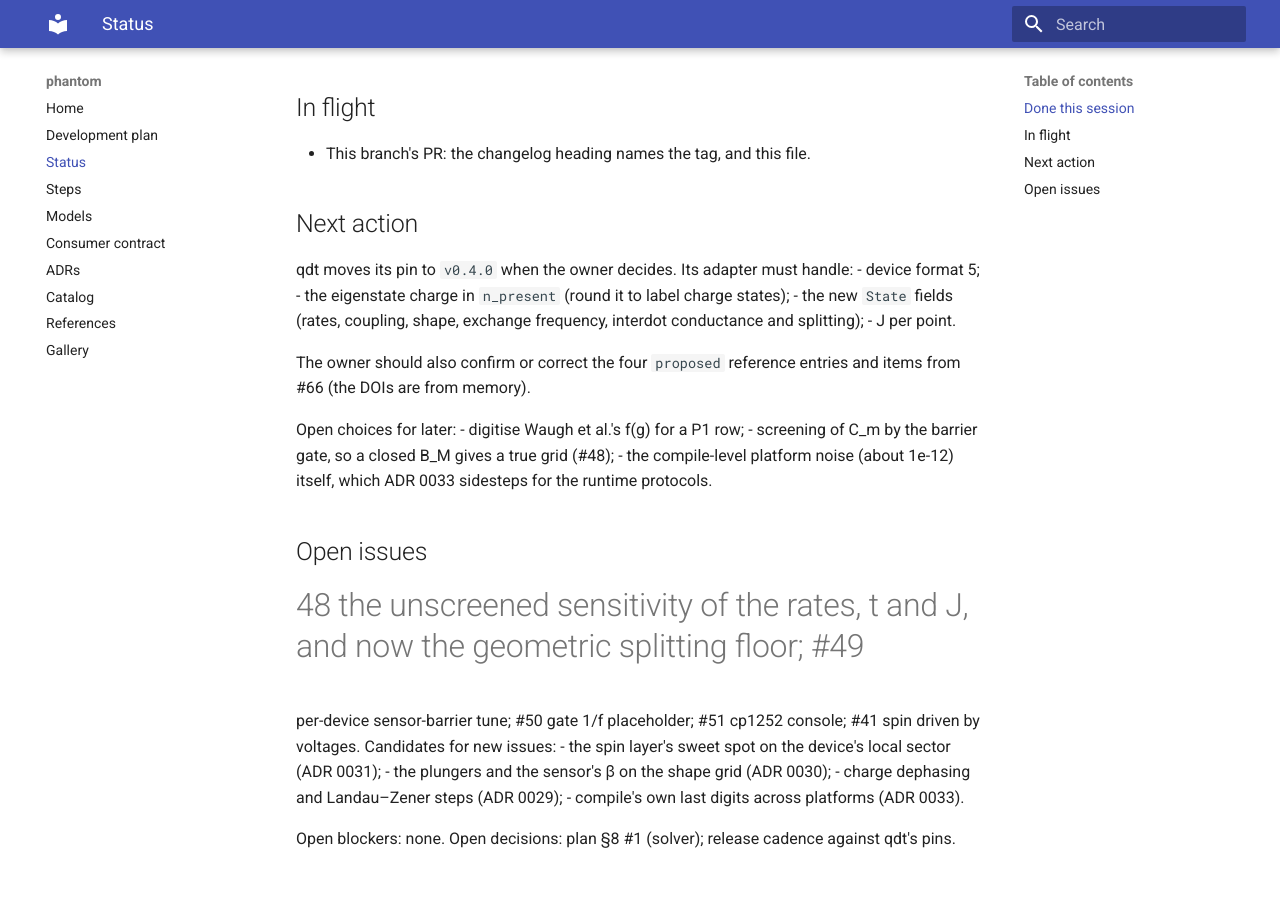
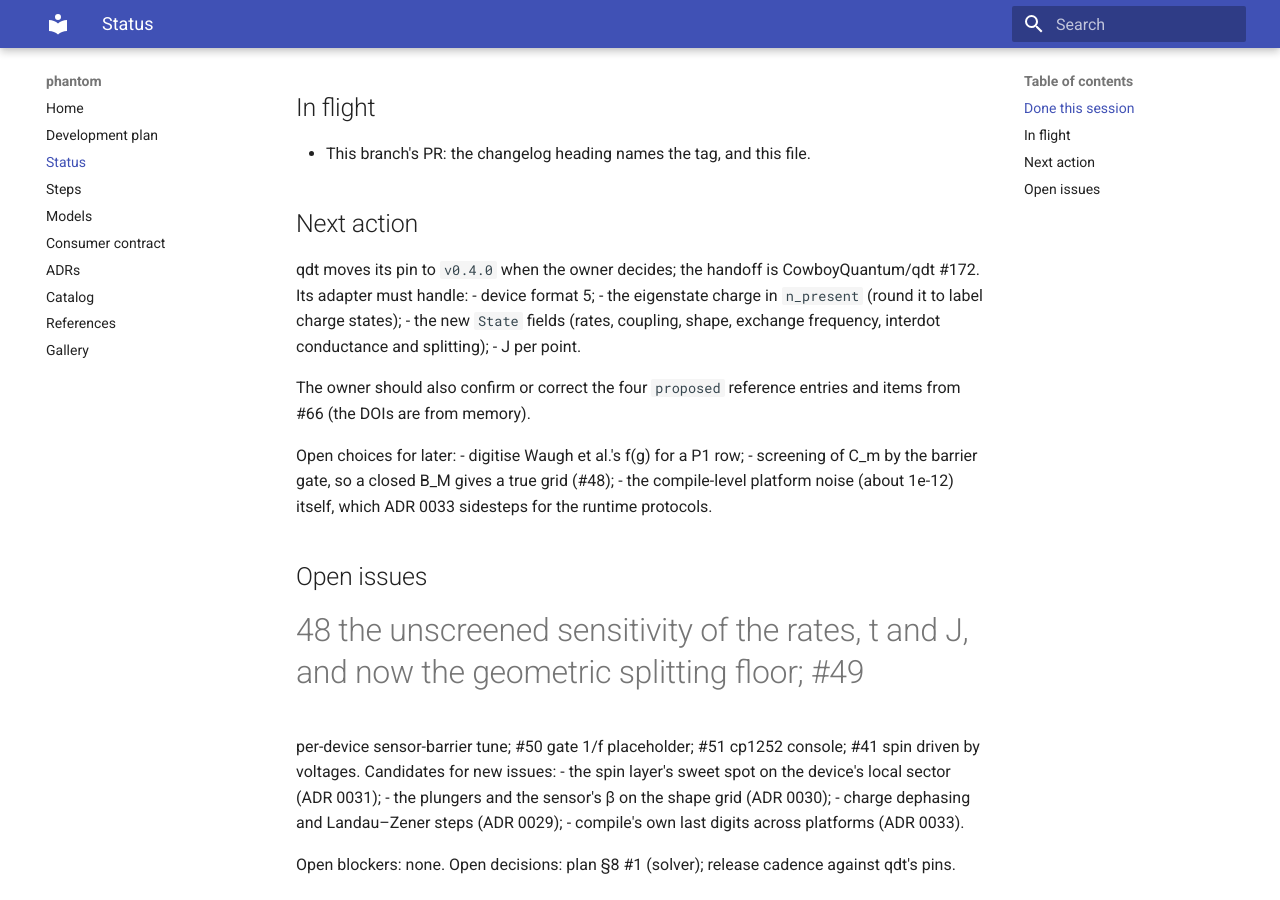
Before and after one commit to CowboyQuantum/phantom, an MkDocs documentation site: the page built from docs/STATUS.md, in a window 1280 px wide and 900 px high, scrolled down 1544 px. Built offline with MkDocs 1.6.1 and Material for MkDocs 9.7.7, drawn with Linux system fonts in a browser that asks for light colours.

Commit message:
docs(status): the qdt handoff for 0.4.0 is qdt #172
Co-Authored-By: Claude Opus 5.5 <noreply@anthropic.com>

```diff
--- a/docs/STATUS.md
+++ b/docs/STATUS.md
@@ -53,7 +53,7 @@ it closes. Decisions taken that day:
 - This branch's PR: the changelog heading names the tag, and this file.
 
 ## Next action
-qdt moves its pin to `v0.4.0` when the owner decides. Its adapter must handle:
+qdt moves its pin to `v0.4.0` when the owner decides; the handoff is CowboyQuantum/qdt #172. Its adapter must handle:
 - device format 5;
 - the eigenstate charge in `n_present` (round it to label charge states);
 - the new `State` fields (rates, coupling, shape, exchange frequency, interdot conductance and splitting);
```
